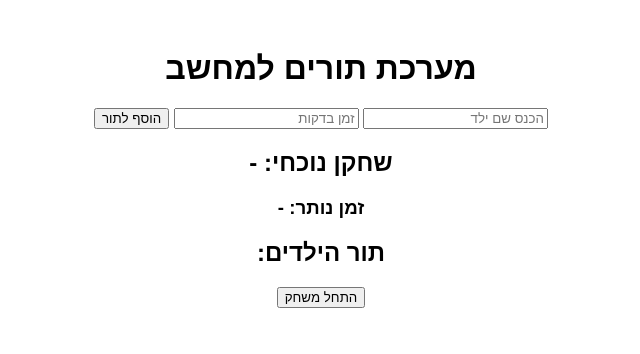
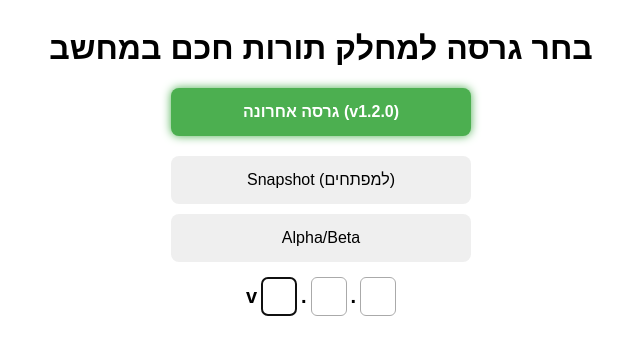
Before and after one commit to giamat13/Computer-division-turn-sys, a plain HTML site: page index.html in a window 1280 px wide. Shown: the whole page, without its empty margins (319-959 px from the left). Drawn offline with Linux system fonts and the light colour scheme.

Commit message:
Update index.html

```diff
--- a/index.html
+++ b/index.html
@@ -2,93 +2,225 @@
 <html lang="he">
 <head>
 <meta charset="UTF-8">
-<title>תור משחקים</title>
+<meta name="viewport" content="width=device-width, initial-scale=1.0">
+<title>בחר גרסה</title>
 <style>
-  body { font-family: Arial, sans-serif; direction: rtl; text-align: center; margin-top: 50px; }
-  #queue { margin-top: 20px; }
-  .child { margin: 5px 0; }
-  .current { font-weight: bold; color: green; }
+  body {
+    font-family: Arial, sans-serif;
+    text-align: center;
+    margin: 30px 10px;
+  }
+  .button {
+    display: block;
+    width: 80%;
+    max-width: 300px;
+    margin: 10px auto;
+    padding: 15px;
+    font-size: 16px;
+    cursor: pointer;
+    border: none;
+    border-radius: 8px;
+    transition: background 0.3s;
+  }
+  .button:hover { background: #ddd; }
+  .latest {
+    background-color: #4CAF50;
+    color: white;
+    font-weight: bold;
+    box-shadow: 0 0 10px #4CAF50;
+  }
+  #menu-container { margin-top: 20px; }
+  #latest-container { margin-bottom: 20px; }
+  .version-input {
+    display: flex;
+    justify-content: center;
+    align-items: center;
+    gap: 4px;
+    margin: 15px auto;
+  }
+  .version-input span {
+    font-size: 20px;
+    font-weight: bold;
+  }
+  .version-input input {
+    width: 30px;
+    height: 35px;
+    font-size: 18px;
+    text-align: center;
+    border: 1px solid #aaa;
+    border-radius: 6px;
+  }
 </style>
 </head>
 <body>
+<h1>בחר גרסה למחלק תורות חכם במחשב</h1>
 
-<h1>מערכת תורים למחשב</h1>
-
-<div>
-  <input type="text" id="childName" placeholder="הכנס שם ילד">
-  <input type="number" id="childTime" placeholder="זמן בדקות" min="1">
-  <button onclick="addChild()">הוסף לתור</button>
-</div>
-
-<h2>שחקן נוכחי: <span id="currentChild">-</span></h2>
-<h3>זמן נותר: <span id="timeLeft">-</span></h3>
-
-<h2>תור הילדים:</h2>
-<div id="queue"></div>
-
-<button onclick="startGame()">התחל משחק</button>
+<div id="latest-container"></div>
+<div id="menu-container"></div>
 
 <script>
-let queue = [];
-let currentChild = null;
-let timer;
+// ======================
+// משתנה הגרסה העדכנית
+let latestVersionText = "גרסה אחרונה";
 
-// הוספת ילד עם זמן
-function addChild() {
-    const name = document.getElementById("childName").value.trim();
-    const time = parseInt(document.getElementById("childTime").value);
-    if (name && time > 0) {
-        queue.push({name: name, time: time});
-        document.getElementById("childName").value = "";
-        document.getElementById("childTime").value = "";
-        updateQueueDisplay();
-    }
+// רשימת גרסאות והיררכיה
+const versionsHierarchy = {
+  "Snapshot (למפתחים)": "Snapshot",
+  "Alpha/Beta": {
+    "Beta": "Beta",
+    "Alpha": "Alpha"
+  },
+  "CUSTOM_INPUT": "v1.2.0"
+};
+
+let currentLevel = versionsHierarchy;
+let history = [];
+let customInputs = []; // נשמור הפניות ל-CUSTOM_INPUT
+
+// פונקציה למציאת הגרסה העדכנית
+function getLastVersion(obj) {
+  let last;
+  for (let key in obj) {
+    const value = obj[key];
+    if (typeof value === 'string') last = value;
+    else last = getLastVersion(value);
+  }
+  return last;
 }
 
-function updateQueueDisplay() {
-    const queueDiv = document.getElementById("queue");
-    queueDiv.innerHTML = "";
-    queue.forEach((child, index) => {
-        const div = document.createElement("div");
-        div.className = "child";
-        div.textContent = `${index + 1}. ${child.name} - ${child.time} דקות`;
-        queueDiv.appendChild(div);
-    });
+// הצגת כפתור גרסה עדכנית
+function showLatest(version) {
+  const container = document.getElementById('latest-container');
+  const btn = document.createElement('button');
+  btn.className = 'button latest';
+  btn.textContent = latestVersionText + " (" + version + ")";
+  btn.onclick = () => launchVersion(version);
+  container.appendChild(btn);
 }
 
-function startGame() {
-    if (queue.length === 0) {
-        alert("אין ילדים בתור!");
-        return;
-    }
-    nextChild();
+// פונקציה לאיפוס כל תאי ה-CUSTOM_INPUT
+function resetCustomInputs() {
+  customInputs.forEach(inp => inp.value = "");
+  if (customInputs.length > 0) customInputs[0].focus();
 }
 
-function nextChild() {
-    if (queue.length === 0) {
-        document.getElementById("currentChild").textContent = "-";
-        document.getElementById("timeLeft").textContent = "-";
-        alert("כולם סיימו לשחק!");
-        return;
+// יצירת שורת הזנת גרסה ידנית (ל-CUSTOM_INPUT, Alpha, Beta)
+function createVersionInput(prefix) {
+  const container = document.getElementById('menu-container');
+  const div = document.createElement('div');
+  div.className = "version-input";
+
+  div.appendChild(document.createElement('span')).textContent = prefix;
+
+  customInputs = [];
+  for (let i = 0; i < 3; i++) {
+    const input = document.createElement('input');
+    input.maxLength = 1;
+    customInputs.push(input);
+    div.appendChild(input);
+    if (i < 2) div.appendChild(document.createElement('span')).textContent = ".";
+  }
+
+  container.appendChild(div);
+
+  function checkAllFilledAndLaunch() {
+    if (customInputs.every(inp => inp.value !== "")) {
+      const version = prefix + customInputs.map(inp => inp.value).join(".") + "/";
+      launchVersion(version);
     }
+  }
 
-    currentChild = queue.shift();
-    document.getElementById("currentChild").textContent = currentChild.name;
-    updateQueueDisplay();
+  customInputs.forEach((inp, i) => {
+    inp.addEventListener("input", () => {
+      if (inp.value.length === inp.maxLength && i < customInputs.length - 1) {
+        customInputs[i + 1].focus();
+      }
+      checkAllFilledAndLaunch();
+    });
 
-    let secondsLeft = currentChild.time * 60; // המרה לדקות
-    document.getElementById("timeLeft").textContent = secondsLeft;
+    inp.addEventListener("keydown", (e) => {
+      if (e.key === "Backspace" && inp.value === "" && i > 0) {
+        customInputs[i - 1].focus();
+        if (customInputs[i - 1].value !== "") customInputs[i - 1].value = "";
+      }
+    });
 
-    timer = setInterval(() => {
-        secondsLeft--;
-        document.getElementById("timeLeft").textContent = secondsLeft;
-        if (secondsLeft <= 0) {
-            clearInterval(timer);
-            nextChild();
+    inp.addEventListener("keypress", (e) => {
+      if (e.key === "Enter") checkAllFilledAndLaunch();
+    });
+  });
+
+  customInputs[0].focus();
+}
+
+// הצגת התפריט
+function showMenu(level) {
+  const container = document.getElementById('menu-container');
+  container.innerHTML = '';
+  customInputs = []; // איפוס הפניות
+
+  if (history.length > 0) {
+    const backBtn = document.createElement('button');
+    backBtn.className = 'button';
+    backBtn.textContent = '⬅ חזרה';
+    backBtn.onclick = () => {
+      currentLevel = history.pop();
+      showMenu(currentLevel);
+    };
+    container.appendChild(backBtn);
+  }
+
+  for (let key in level) {
+    const value = level[key];
+
+    if (key === "CUSTOM_INPUT") {
+      createVersionInput("v");
+    } else if (key === "Alpha" || key === "Beta") {
+      const btn = document.createElement('button');
+      btn.className = 'button';
+      btn.textContent = key;
+      btn.onclick = () => createVersionInput(key + " ");
+      container.appendChild(btn);
+    } else {
+      const btn = document.createElement('button');
+      btn.className = 'button';
+      btn.textContent = key;
+      btn.onclick = () => {
+        resetCustomInputs();
+        if (typeof value === 'string') launchVersion(value);
+        else {
+          history.push(currentLevel);
+          currentLevel = value;
+          showMenu(currentLevel);
         }
-    }, 1000);
+      };
+      container.appendChild(btn);
+    }
+  }
 }
+
+// הפונקציה שמשנה עמוד לגרסה שנבחרה
+function launchVersion(version) {
+  resetCustomInputs(); // איפוס כל תאי הזנת גרסה
+  const baseUrl = 'https://giamat13.github.io/Computer-division-turn-sys/';
+
+  let formattedVersion;
+  if (version.startsWith("v")) {
+    // v → החלפת רווחים ב-.%20
+    formattedVersion = version.replace(/\s+/g, '.%20');
+  } else {
+    // Alpha/Beta → החלפת רווחים ב-%20 בלבד
+    formattedVersion = version.replace(/\s+/g, '%20');
+  }
+
+  window.location.href = baseUrl + formattedVersion;
+}
+
+// ======================
+// התחלת התפריט
+const latestVersion = getLastVersion(versionsHierarchy);
+showLatest(latestVersion);
+showMenu(currentLevel);
 </script>
-
 </body>
 </html>
```
